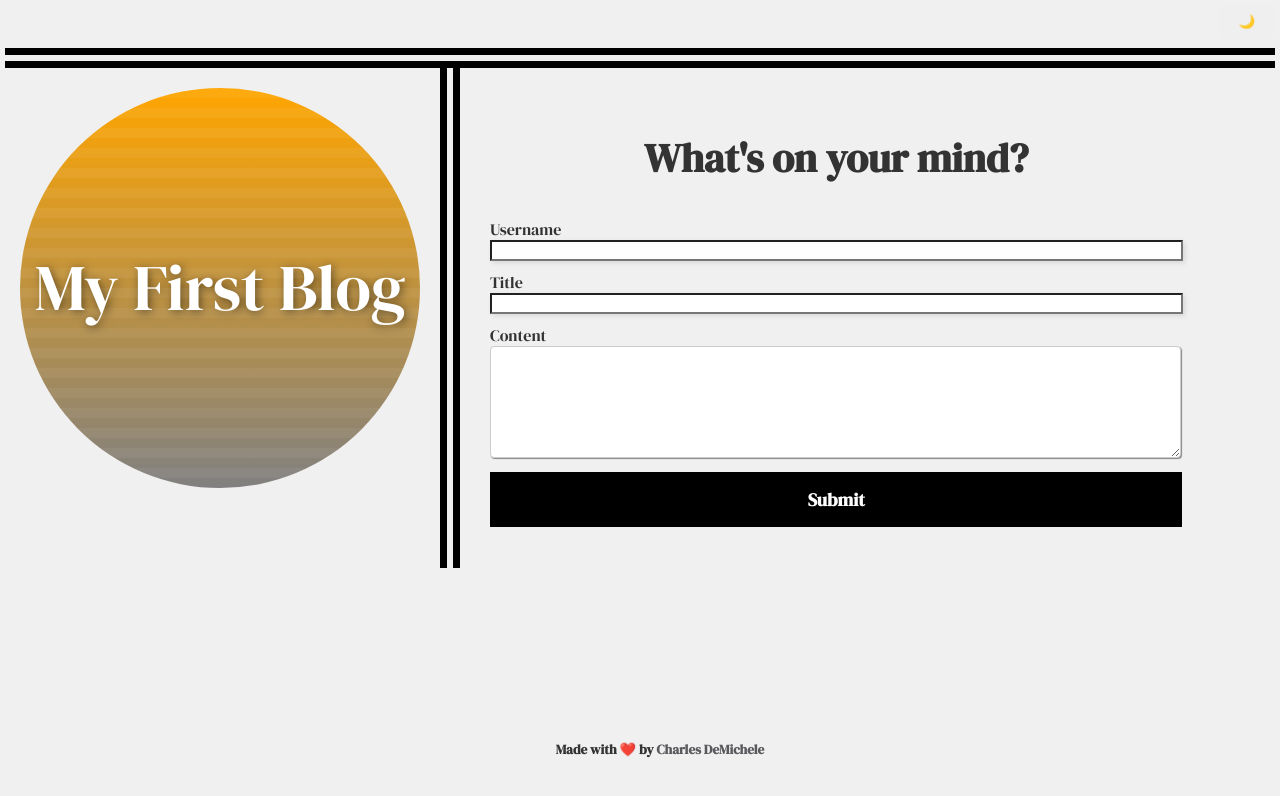
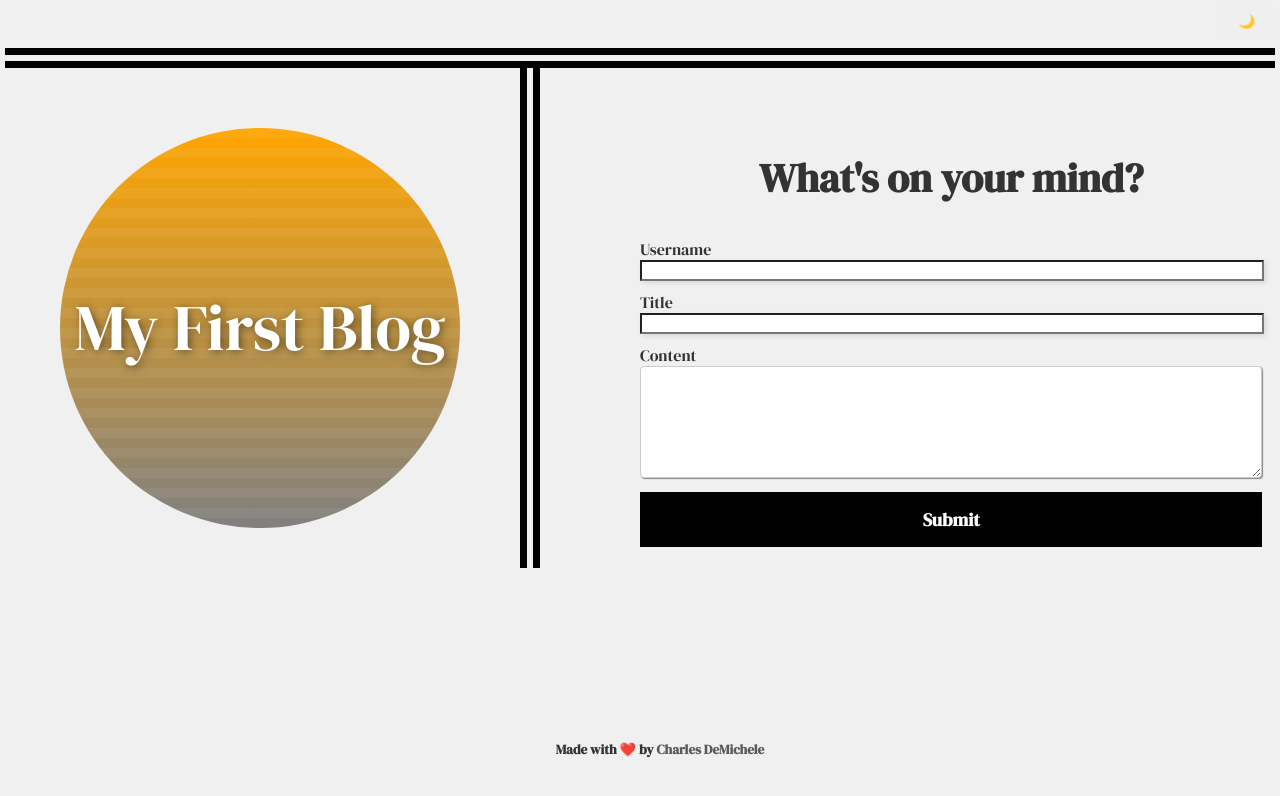
Before and after one commit to demichele-c/Personal-Blog-Project, a plain HTML site: page index.html in a window 1280 px wide. Drawn offline with nearby package versions, Linux system fonts and the light colour scheme.

Commit message:
updated css

```diff
--- a/assets/css/form.css
+++ b/assets/css/form.css
@@ -7,8 +7,8 @@
 .input-box-container {
     height: 500px;
     width: 58%;
-    padding-top: 30px;
-    padding-left: 30px;
+    padding-top: 50px;
+    padding-left: 100px;
     border-left: 20px double black;
     box-sizing: border-box;
 }
@@ -35,7 +35,7 @@
     justify-content: center;
     align-items: center;
     font-size: 20px;
-    margin: 20px;
+    margin: 60px;
 
 }
 /* created a round text box. */
```
